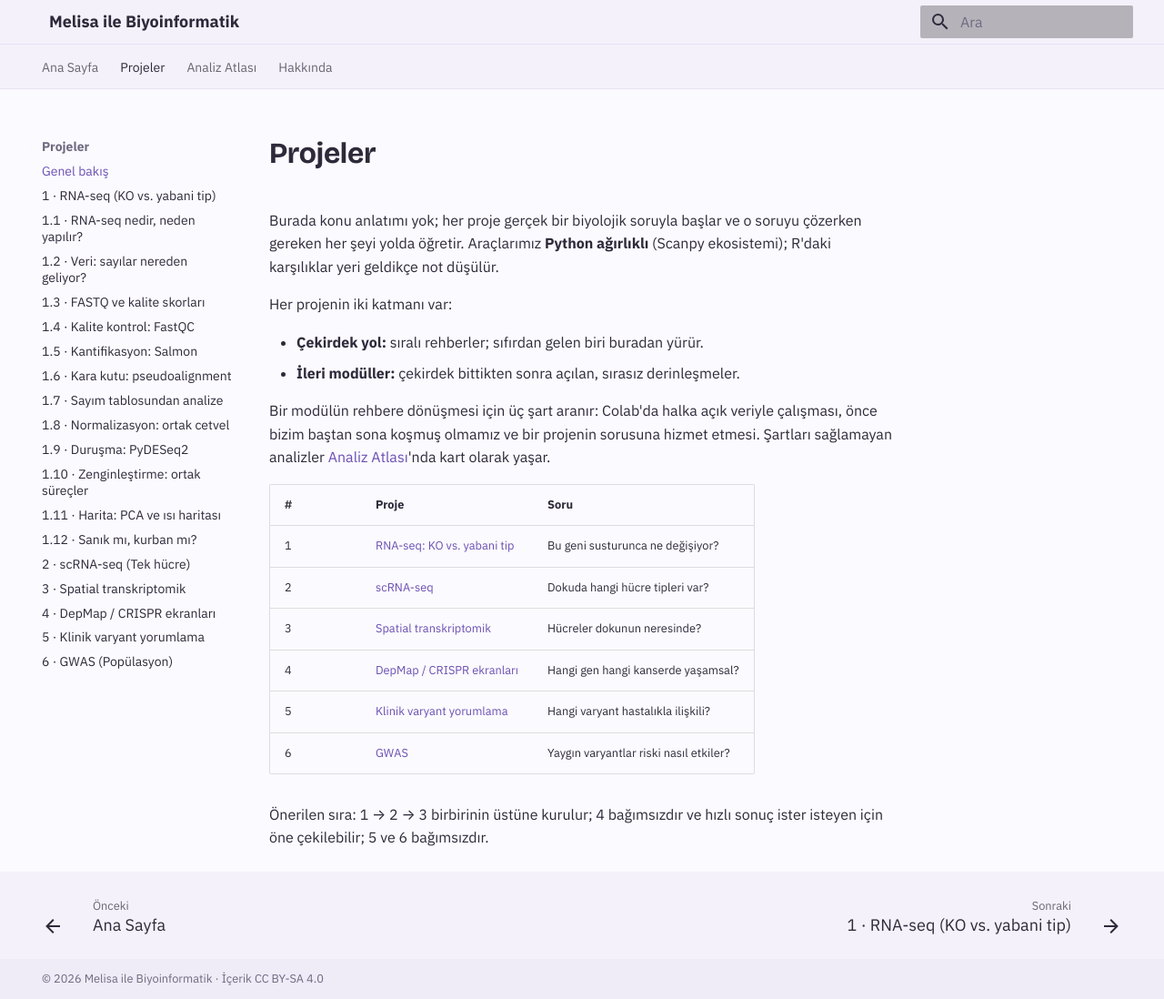
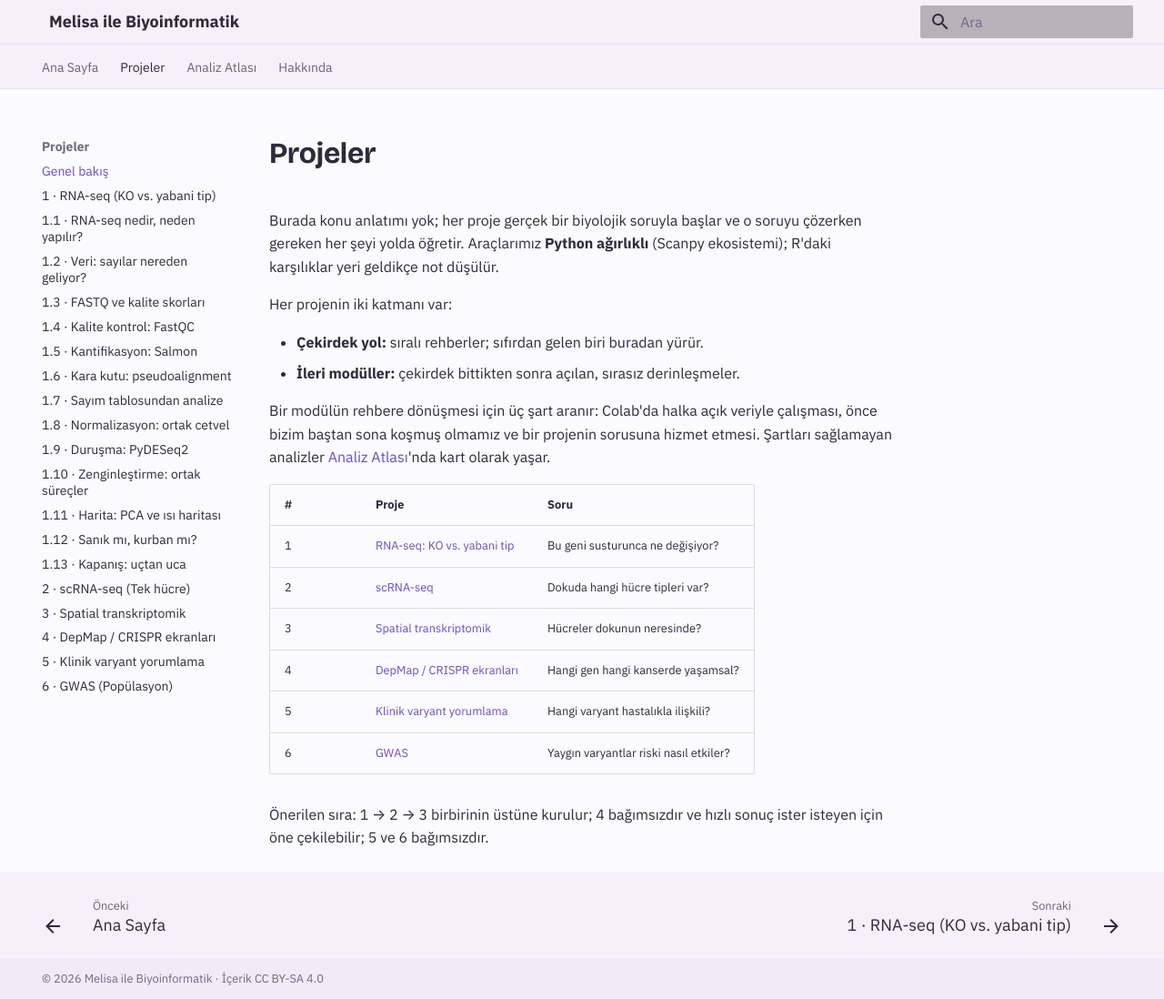
Before and after one commit to melissa-04/melisayla-biyoinformatik, an MkDocs documentation site: the page built from docs/projeler/index.md, in a window 1280 px wide and 1098 px high. Shown: the whole window at 91% size. Built offline with MkDocs 1.6.1 and Material for MkDocs 9.7.7, drawn with Linux system fonts in a browser that asks for light colours.

Commit message:
Add section for '1.13 · Kapanış: uçtan uca'

```diff
--- a/mkdocs.yml
+++ b/mkdocs.yml
@@ -36,6 +36,7 @@ nav:
       - "1.10 · Zenginleştirme: ortak süreçler": projeler/rna-seq-09.md
       - "1.11 · Harita: PCA ve ısı haritası": projeler/rna-seq-10.md
       - "1.12 · Sanık mı, kurban mı?": projeler/rna-seq-11.md
+      - "1.13 · Kapanış: uçtan uca": projeler/rna-seq-12.md
       - "2 · scRNA-seq (Tek hücre)": projeler/scrna.md
       - "3 · Spatial transkriptomik": projeler/spatial.md
       - "4 · DepMap / CRISPR ekranları": projeler/depmap.md
```
